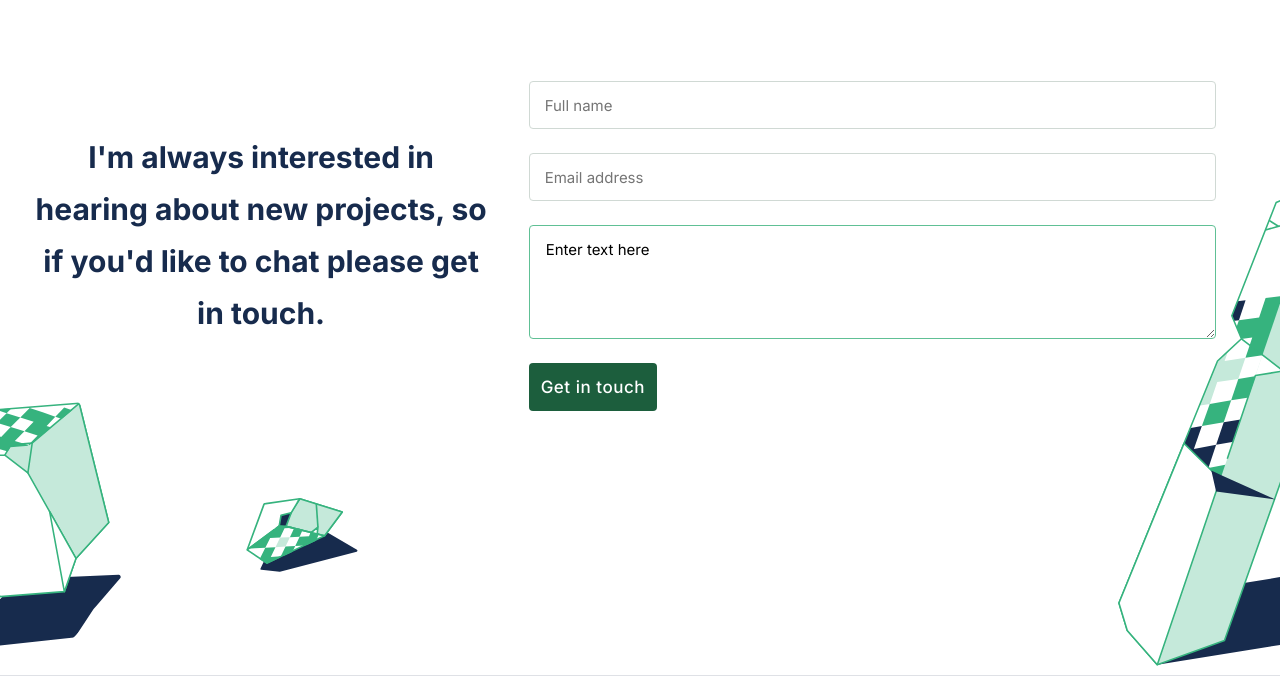
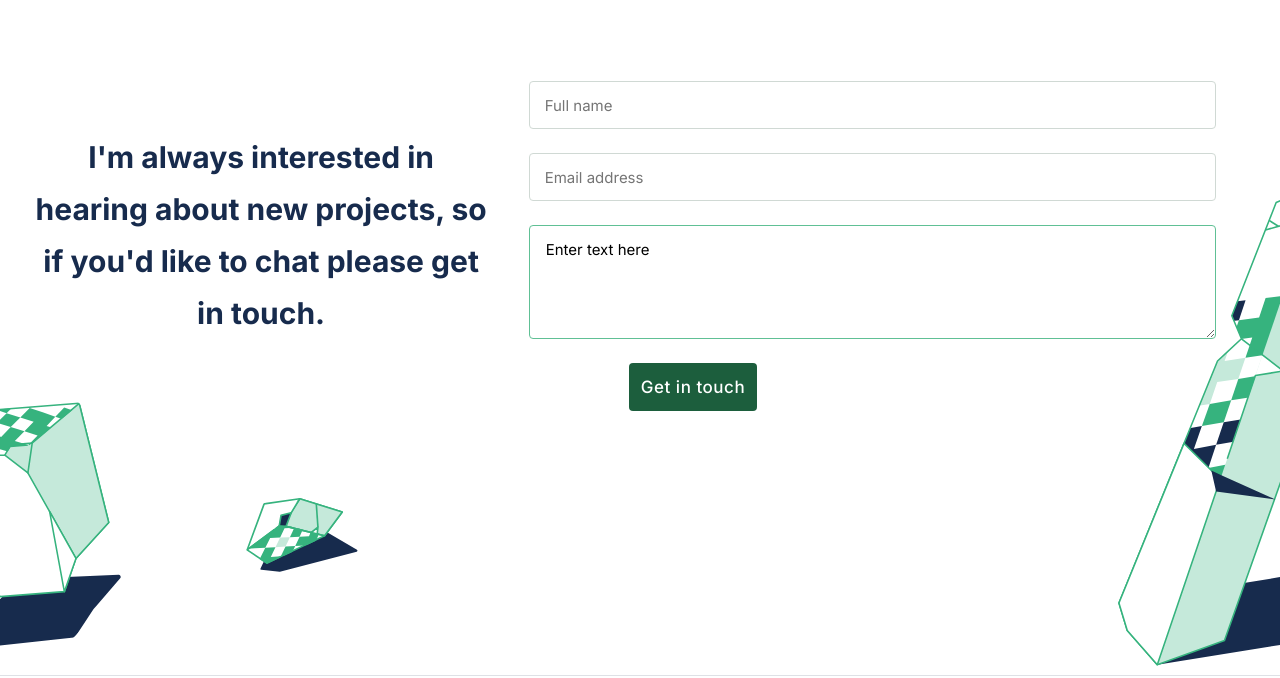
Before and after one commit to Chandan-devs-tech/Personal-Portfolio, a website: page index.html in a window 1280 px wide. Shown: the part 2951-3629 px from the top of the page. Drawn offline with Linux system fonts and the light colour scheme.

Commit message:
Modify footer.css

```diff
--- a/css/footer.css
+++ b/css/footer.css
@@ -101,7 +101,6 @@ form textarea {
   border-style: none;
   border-radius: 4px;
   margin-top: 24px;
-  margin-left: 99px;
 }
 
 .footer-social-icons {
@@ -144,6 +143,19 @@ hr {
   height: 4px;
   background: #0d151e;
   border-radius: 10px;
+}
+
+.footer-btn {
+  display: flex;
+  flex-wrap: wrap;
+  justify-content: center;
+  align-items: center;
+}
+
+.errorMsg {
+  margin-left: 15px;
+  margin-top: 22px;
+  width: 50%;
 }
 
 @media screen and (min-width: 768px) {
```
